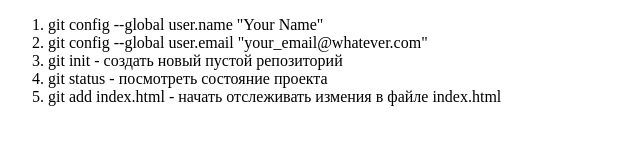
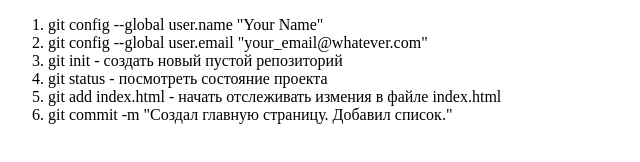
Before and after one commit to github-test-1234/lesson-05, a plain HTML site: page index.html in a window 1280 px wide. Shown: the whole page, without its empty margins (0-640 px from the left). Drawn offline with Linux system fonts and the light colour scheme.

Commit message:
Новая команда

```diff
--- a/index.html
+++ b/index.html
@@ -21,6 +21,9 @@
         <li>
             git add index.html - начать отслеживать измения в файле index.html
         </li>
+        <li>
+            git commit -m "Создал главную страницу. Добавил список."
+        </li>
     </ol>
 </body>
 </html>
```
